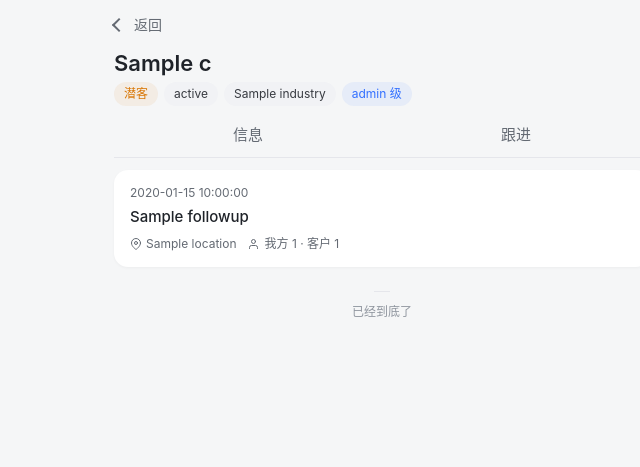
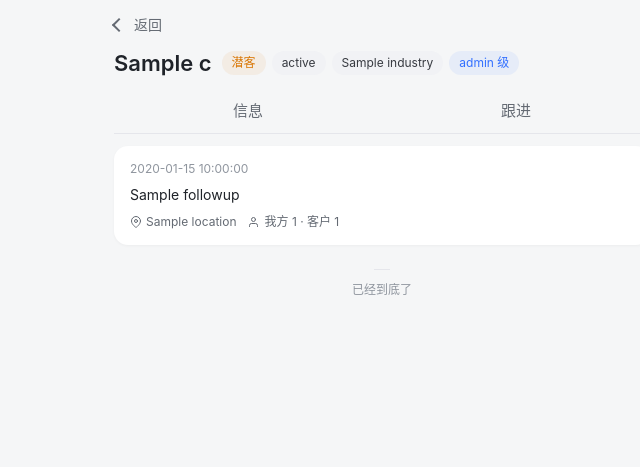
Before and after one commit to december21deng/customer-profile, a Python web app: template src/web/templates/customer_detail.html in a window 1280 px wide. Shown: the top 467 px of the page, without its empty margins (258-898 px from the left). Run offline with Jinja, Linux system fonts and the light colour scheme; the template is opened without the code that fills it: most values are stand-ins (such as "Sample title", 1, 10 or a date in 2020); some libraries are stand-ins or nearby versions.

Commit message:
Customer detail UI polish: inline chips, kv-style owner, calmer card fonts
- Title + chip tags now on the same row (flex-wrap; was two rows)
- 客户所有人 collapsed from big-font section heading + owner-name
  into a plain kv row (matches 客户阶段/最近活动/建档时间 below it)
- Followup card fonts softened:
    fc-customer: 600 → 500, neutral-900 → neutral-400 (it's context, not primary)
    fc-title:    15px 500 → 14px 400, line-height 1.4 → 1.5
  Primary reading content (summary) now less shouty; visual hierarchy
  consistent with rest of the list.

Co-Authored-By: Claude Opus 4.6 <noreply@anthropic.com>

```diff
--- a/src/web/templates/base.html
+++ b/src/web/templates/base.html
@@ -273,6 +273,16 @@
     line-height: 1.3;
     margin: 8px 0 4px;
   }
+  /* 标题 + chips 同一行 */
+  .detail-header {
+    display: flex;
+    align-items: center;
+    gap: 10px;
+    flex-wrap: wrap;
+    margin: 8px 0 12px;
+  }
+  .detail-header .detail-title { margin: 0; }
+  .detail-header .tag-chips { margin: 0; }
   .detail-sub {
     font-size: 13px; color: var(--neutral-500);
     margin-bottom: 16px;
@@ -398,20 +408,20 @@
   .followup-card:active { background: var(--bg); }
   .followup-card .fc-customer {
     font-size: 13px;
-    font-weight: 600;
-    color: var(--neutral-900);
+    font-weight: 500;
+    color: var(--neutral-400);
     margin-bottom: 2px;
   }
   .followup-card .fc-date {
     font-size: 12px;
-    color: var(--neutral-500);
-    margin-bottom: 4px;
+    color: var(--neutral-400);
+    margin-bottom: 6px;
   }
   .followup-card .fc-title {
-    font-size: 15px;
-    font-weight: 500;
+    font-size: 14px;
+    font-weight: 400;
     color: var(--neutral-900);
-    line-height: 1.4;
+    line-height: 1.5;
     overflow: hidden;
     display: -webkit-box;
     -webkit-line-clamp: 2;
--- a/src/web/templates/customer_detail.html
+++ b/src/web/templates/customer_detail.html
@@ -3,8 +3,8 @@
 {% block body %}
 <a href="/customers" class="detail-back">返回</a>
 
+<div class="detail-header">
   <h1 class="detail-title">{{ c.name }}</h1>
-
   <div class="tag-chips">
     {% if c.crm_is_customer %}
       <span class="chip chip-customer">客户</span>
@@ -23,6 +23,7 @@
         <span class="chip">{{ c.crm_level }} 级</span>
       {% endif %}
     {% endif %}
+  </div>
 </div>
 
 <nav class="tabs detail-tabs">
@@ -53,8 +54,10 @@
   </div>
 
   <section class="section">
-    <h3>客户所有人</h3>
-    <div class="owner-name">{{ c.owner_name or '企业公共客户池' }}</div>
+    <div class="kv">
+      <span class="k">客户所有人</span>
+      <span class="v">{{ c.owner_name or '企业公共客户池' }}</span>
+    </div>
     <div class="kv">
       <span class="k">客户阶段</span>
       <span class="v {% if not c.crm_sale_stage_id %}muted{% endif %}">—</span>
```
Lines whose indentation alone changed are shown as unchanged.
